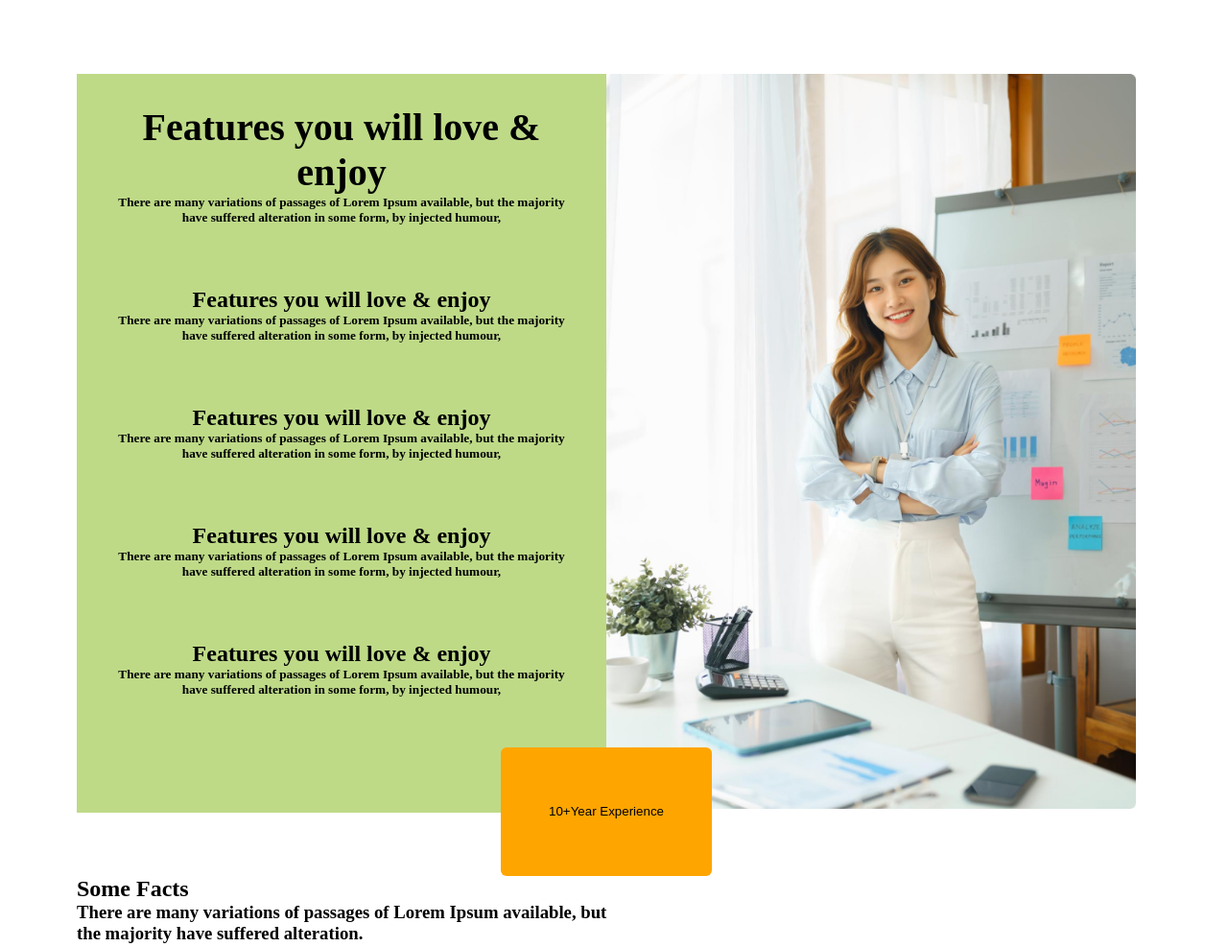
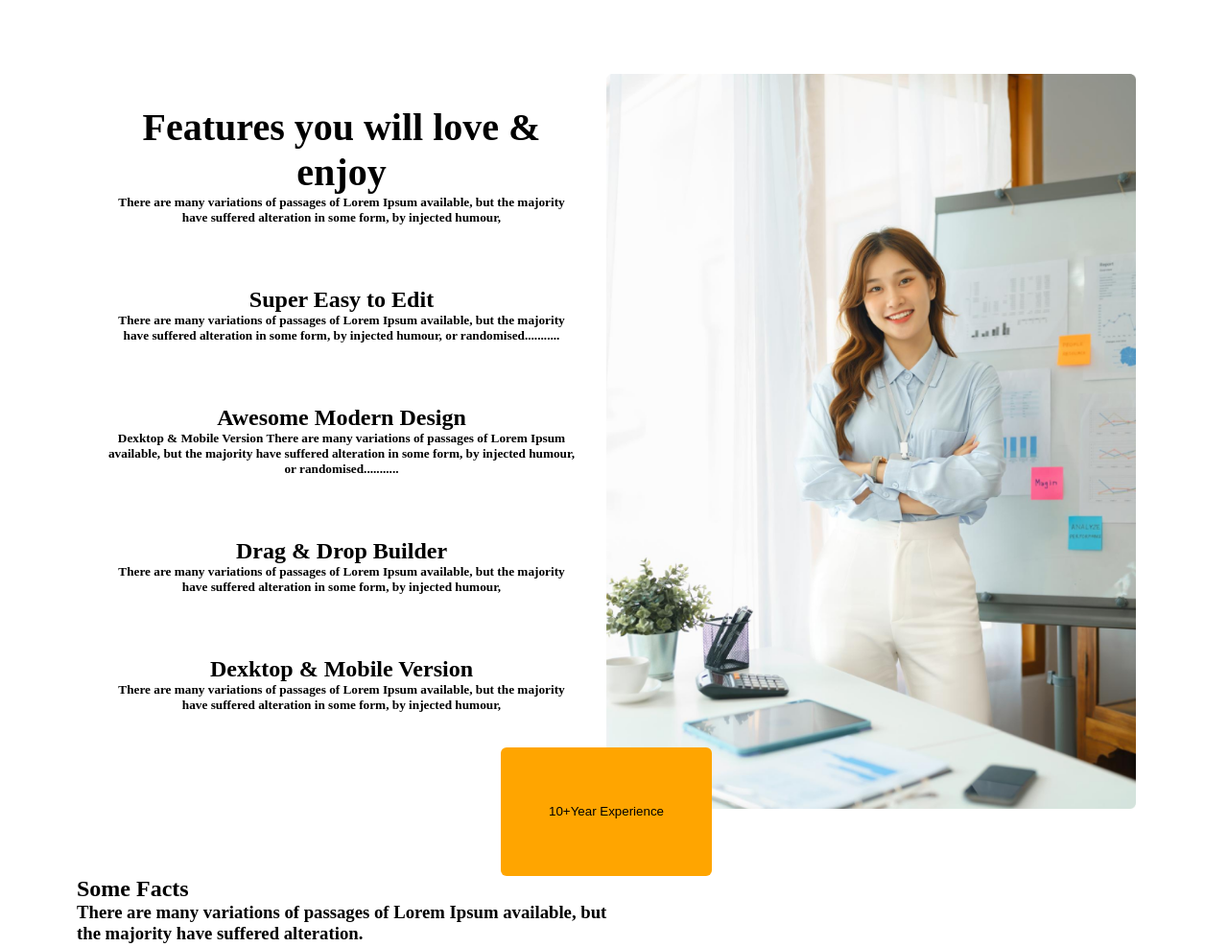
Before and after one commit to nahian255/G-3-project, a plain HTML site: page index.html in a window 1280 px wide. Shown: the part 1403-2390 px from the top of the page at 96% size. Drawn offline with Linux system fonts and the light colour scheme.

Commit message:
finnal done

```diff
--- a/index.html
+++ b/index.html
@@ -41,6 +41,8 @@
     </header>
     <!-- main part////////////// -->
     <main>
+        <!-- sec-1......... -->
+
         <section class="section-1">
             <div class="s1img">
                 <img src="./images/team1.png" alt="">
@@ -58,6 +60,9 @@
             </div>
 
         </section>
+
+        <!-- sec-2............. -->
+
         <section class="section-2">
             <div class="s2text">
                 <div>
@@ -66,22 +71,23 @@
                         alteration in some form, by injected humour,</h5>
                 </div>
                 <div>
-                    <h1>Features you will love & enjoy</h1>
+                    <h1>Super Easy to Edit</h1>
+                    <h5>There are many variations of passages of Lorem Ipsum available, but the majority have suffered
+                        alteration in some form, by injected humour, or randomised...........</h5>
+                </div>
+                <div>
+                    <h1>Awesome Modern Design</h1>
+                    <h5>Dexktop & Mobile Version
+                        There are many variations of passages of Lorem Ipsum available, but the majority have suffered
+                        alteration in some form, by injected humour, or randomised...........</h5>
+                </div>
+                <div>
+                    <h1>Drag & Drop Builder</h1>
                     <h5>There are many variations of passages of Lorem Ipsum available, but the majority have suffered
                         alteration in some form, by injected humour,</h5>
                 </div>
                 <div>
-                    <h1>Features you will love & enjoy</h1>
-                    <h5>There are many variations of passages of Lorem Ipsum available, but the majority have suffered
-                        alteration in some form, by injected humour,</h5>
-                </div>
-                <div>
-                    <h1>Features you will love & enjoy</h1>
-                    <h5>There are many variations of passages of Lorem Ipsum available, but the majority have suffered
-                        alteration in some form, by injected humour,</h5>
-                </div>
-                <div>
-                    <h1>Features you will love & enjoy</h1>
+                    <h1>Dexktop & Mobile Version</h1>
                     <h5>There are many variations of passages of Lorem Ipsum available, but the majority have suffered
                         alteration in some form, by injected humour,</h5>
                 </div>
@@ -90,6 +96,8 @@
                 <img src="./images/architect.png" alt="">
             </div>
         </section>
+
+        <!-- sec-3.................. -->
 
         <section class="section-3">
             <div class="btn-div">
--- a/style/style.css
+++ b/style/style.css
@@ -9,7 +9,7 @@ header {
     background: rgba(255, 144, 14, 0.1);
 }
 
-/* nav.................................... */
+/* /.................................nav............................. */
 nav {
     height: 70px;
     padding-top: 2rem;
@@ -30,7 +30,7 @@ nav div h1 {
     justify-content: space-between
 }
 
-/* banner.................................. */
+/* .............................banner............................................ */
 .banner-text {
     position: absolute;
     height: 225px;
@@ -79,7 +79,7 @@ nav div h1 {
     border-radius: 6px;
 }
 
-/* main.............. */
+/* ...........................main.......................................... */
 .section-1 {
     display: flex;
     padding-left: 5rem;
@@ -107,7 +107,7 @@ nav div h1 {
     margin-top: 7rem;
 }
 
-/* section-2.................. */
+/* .........................section-2.................. */
 .section-2 {
     display: flex;
     padding-left: 5rem;
@@ -116,7 +116,6 @@ nav div h1 {
 }
 
 .s2text {
-    background-color: rgb(190, 218, 135);
     width: 50%;
     text-align: center;
 }
@@ -139,7 +138,7 @@ nav div h1 {
     height: auto;
 }
 
-/* section-3............. */
+/*...................... section-3............. */
 .section-3 {
     padding-left: 5rem;
     padding-right: 6rem;
@@ -192,7 +191,7 @@ nav div h1 {
     margin-top: 3rem;
 }
 
-/* footer................... */
+/* ......................footer................... */
 footer {
     padding-left: 5rem;
     padding-right: 6rem;
```
